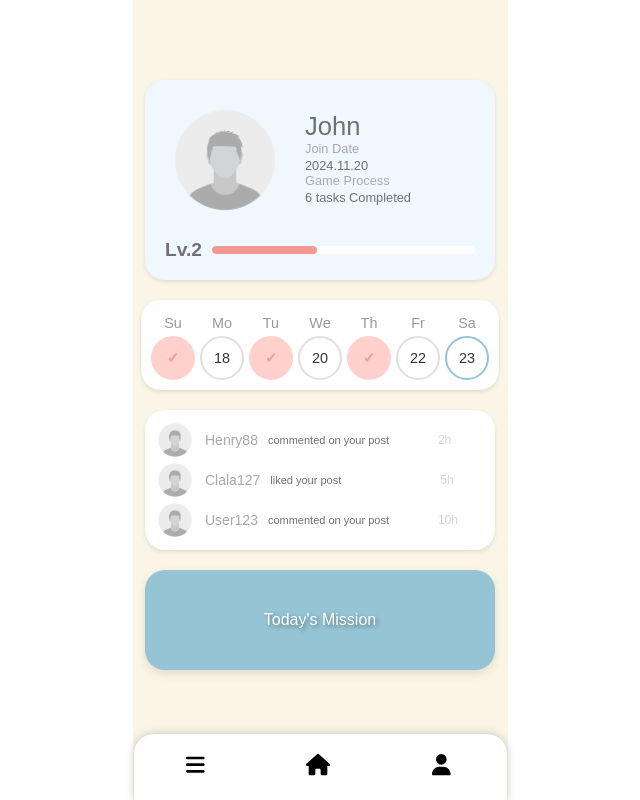
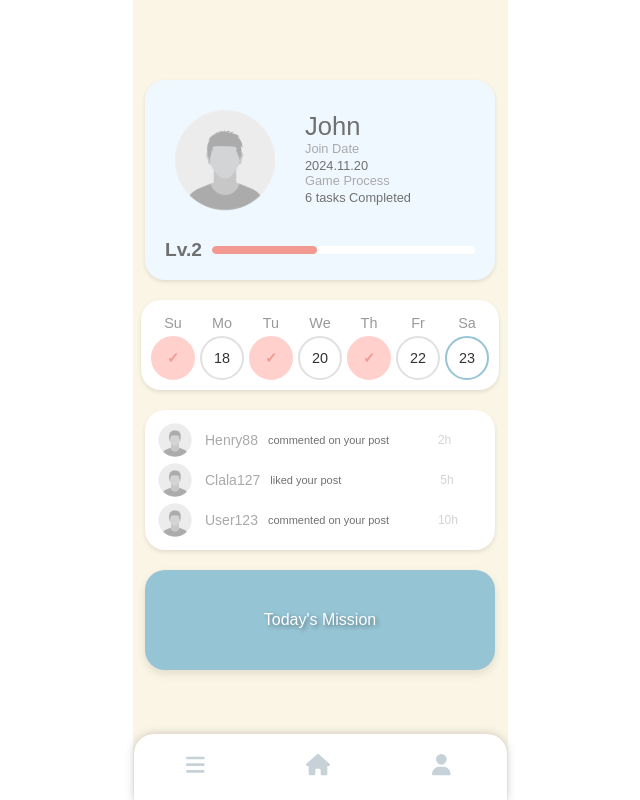
Before and after one commit to 9oormthon-univ/2024_DANPOON_TEAM_56_FE, a React (Create React App) app: page /home in a window 1280 px wide. Shown: the whole page, without its empty margins (320-960 px from the left). Built offline with nearby package versions, Linux system fonts and the light colour scheme; a web font is replaced by a local one.

Commit message:
NavBar update

```diff
--- a/src/NavBar/NavBar.module.css
+++ b/src/NavBar/NavBar.module.css
@@ -28,7 +28,7 @@
 }
 
 .iconbutton{
-    color: "#C7D2D8";
+    color: #C7D2D8;
 }
 
 .iconbutton:hover {
```
